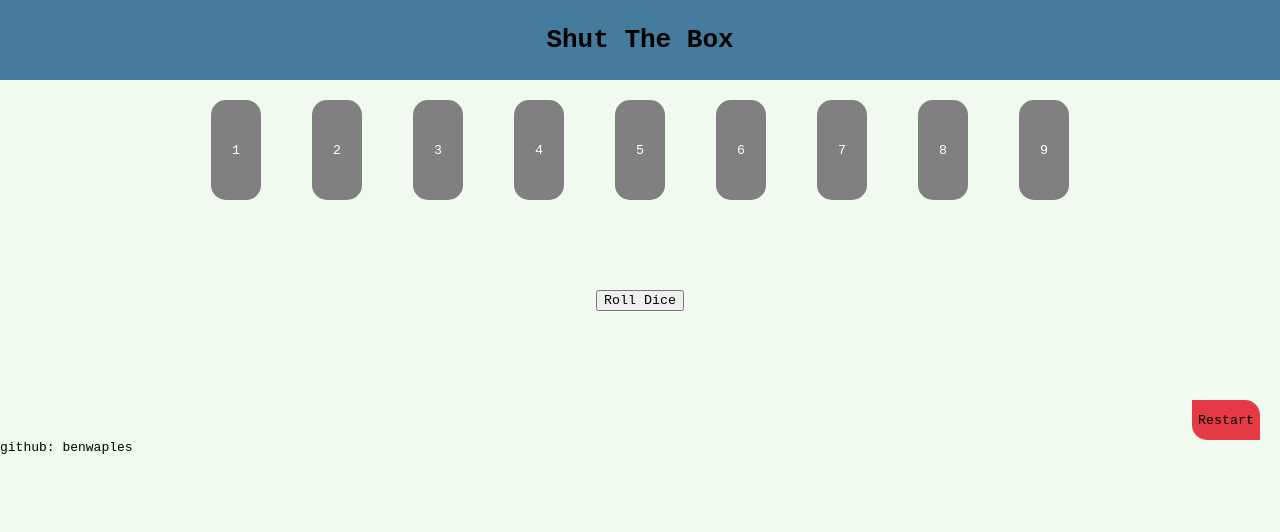
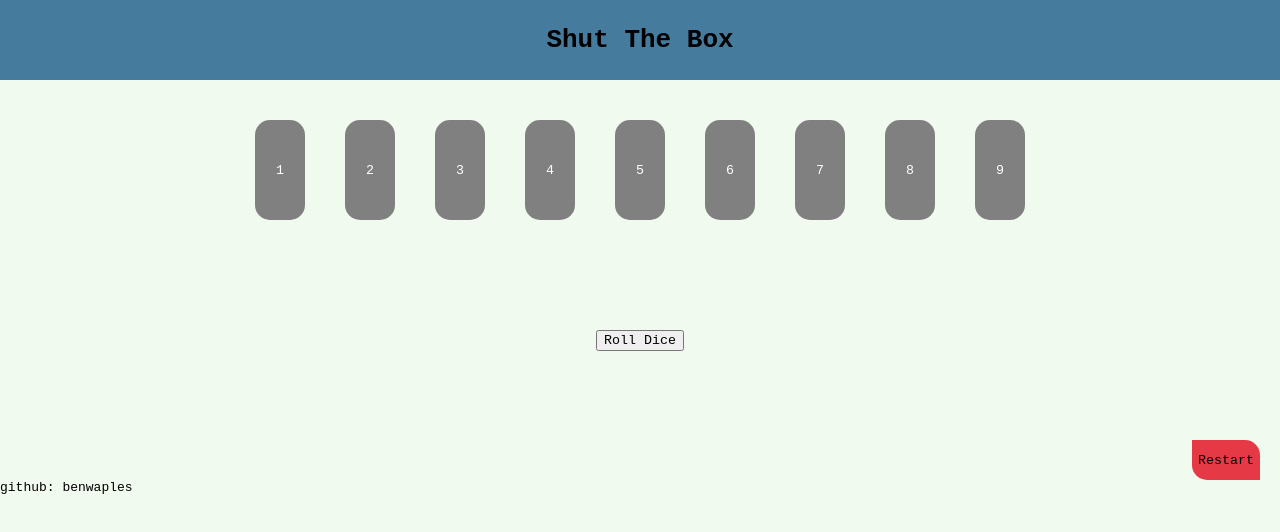
Before and after one commit to benwaples/shut-the-box, a React (Create React App) app: page / in a window 1280 px wide. Shown: the top 532 px of the page. Built offline with nearby package versions, Linux system fonts and the light colour scheme.

Commit message:
testing and refactor displayblocks

```diff
--- a/src/components/displayNumber/DisplayNumbers.scss
+++ b/src/components/displayNumber/DisplayNumbers.scss
@@ -22,10 +22,16 @@ div {
   }
 }
 
+.block {
+  margin: 20px;
+}
+
 #block-display {
+  margin: auto;
   display:  flex;
   justify-content: space-evenly;
   align-items: center;
+  width: fit-content;
 
   button {
     border: none;
--- a/src/components/displayNumber/DisplayNumbers.tsx
+++ b/src/components/displayNumber/DisplayNumbers.tsx
@@ -24,7 +24,10 @@ export default function DisplayNumbers({
 
   const blockElements = remainingBlocks.map(
     ({ number, isPlayed }: RemainingBlocksType) => (
-      <div key={number} className={isPlayed ? 'played-block' : 'default'}>
+      <div
+        key={number}
+        className={isPlayed ? 'played-block block' : 'default block'}
+      >
         <button
           disabled={rollDice}
           onClick={() => blockPlay(isPlayed, number)}
--- a/src/components/shutTheBox/ShutTheBox.tsx
+++ b/src/components/shutTheBox/ShutTheBox.tsx
@@ -80,9 +80,6 @@ export default function ShutTheBox(): JSX.Element {
   /*
   1. work on end game logic => run it after dice are rolled - once it works, allow a user to reset a game
   2. block animation
-  3. test functions
-      - playedBlock test is not accurate
-  4. interfaces for all components types
   5. refactor toast function and export into utils
   6. mobile friendly
   */
```
Also changed, not shown: 1 other file (tests, documents, lock files or other folders).
